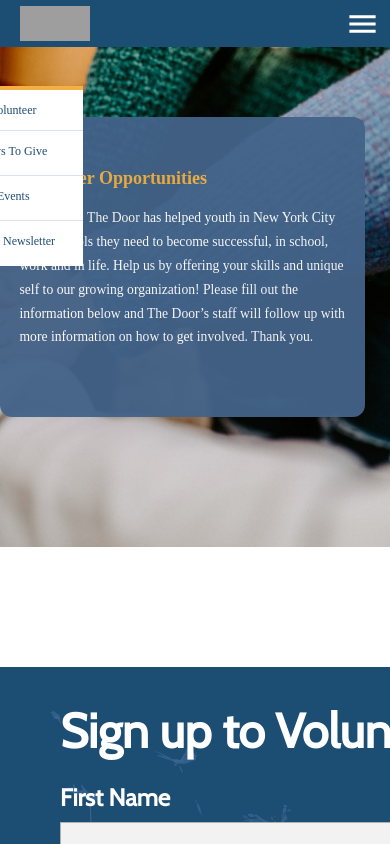
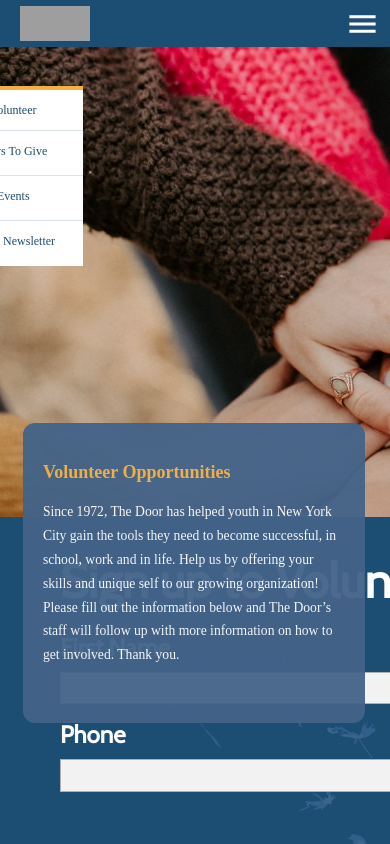
Before and after one commit to Ricomitch/The-Door, a React (Create React App) app in the folder client/: page /sign-up in a window 390 px wide. Shown: the top 844 px of the page. Built offline with nearby package versions, Linux system fonts and the light colour scheme; grey boxes are pictures that could not be loaded; a web font is replaced by a local one.

Commit message:
responsive design on formpage

```diff
--- a/client/src/components/Form/HeroForm.css
+++ b/client/src/components/Form/HeroForm.css
@@ -8,3 +8,21 @@
   right: 25px;
   z-index: 1;
 }
+
+@media screen and (max-width: 426px) {
+
+ div.img-wrapper-2 {
+  background-position-y: 100%;
+ }
+
+  div.heroFormRectangle143 {
+    display: flex;
+    margin-bottom: 100%;
+    padding-left: 6%;
+    top: 80%;
+
+
+
+  }
+
+}
--- a/client/src/components/Form/HeroForm.jsx
+++ b/client/src/components/Form/HeroForm.jsx
@@ -11,7 +11,7 @@
         <Rectangle143 copy={copyJSON.FormHeroRectangle143} />
         </div>
       <div
-            className='img-wrapper'
+            className='img-wrapper-2'
             style={{
               backgroundImage: `url(${HeroFormPhoto})`,
               backgroundSize: 'cover',
```
